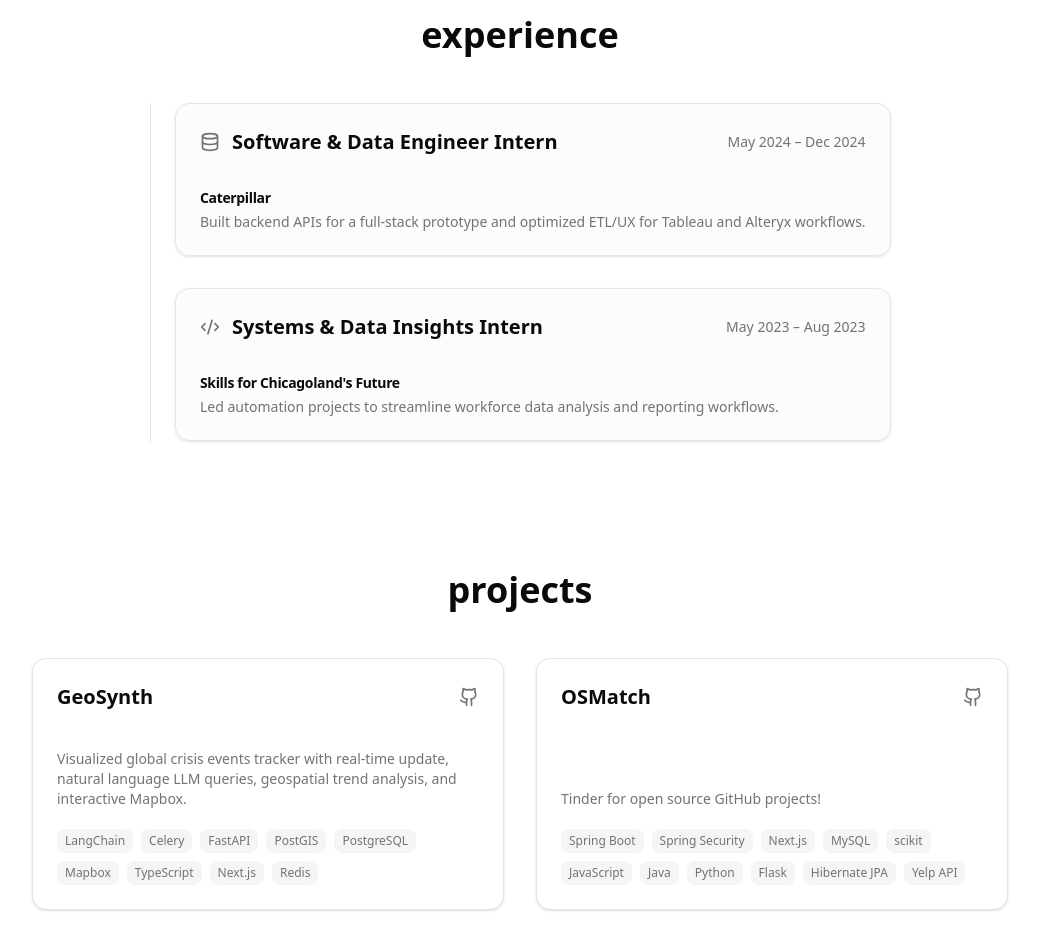
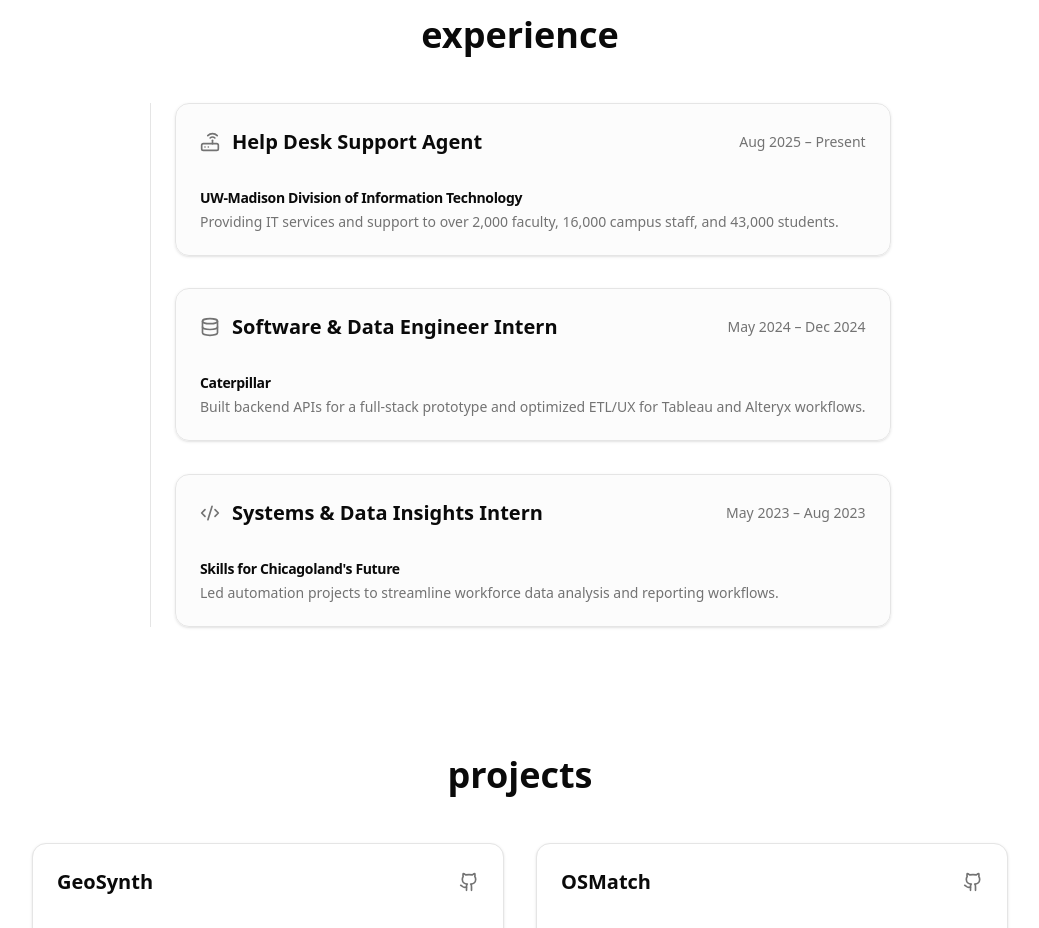
Before and after one commit to akashm6/current_portfolio, a Next.js app: page / in a window 1280 px wide. Shown: the part 1360-2288 px from the top of the page, without its empty margins (120-1159 px from the left). Built offline with nearby package versions, Linux system fonts and the light colour scheme.

Commit message:
added helpdesk exp

```diff
--- a/src/components/Experience.jsx
+++ b/src/components/Experience.jsx
@@ -2,7 +2,7 @@
 
 import { useState } from "react";
 import { motion, AnimatePresence } from "framer-motion";
-import { Database, Code2 } from "lucide-react";
+import { Database, Code2, Router } from "lucide-react";
 import {
   Card,
   CardContent,
@@ -18,6 +18,24 @@
 } from "@/components/ui/dialog";
 
 const experiences = [
+  {
+    title: "Help Desk Support Agent",
+    company: "UW-Madison Division of Information Technology",
+    logo: "/wisconsin3.png",
+    timeframe: "Aug 2025 – Present",
+    icon: Router,
+    description:
+      "Providing IT services and support to over 2,000 faculty, 16,000 campus staff, and 43,000 students.",
+    details: ["Currently working! Will be updated soon."],
+    skills: [
+      "Troubleshooting",
+      "Hardware Support",
+      "Networking",
+      "Next.js",
+      "Microsoft Suite",
+      "SQL",
+    ],
+  },
   {
     title: "Software & Data Engineer Intern",
     company: "Caterpillar",
```
